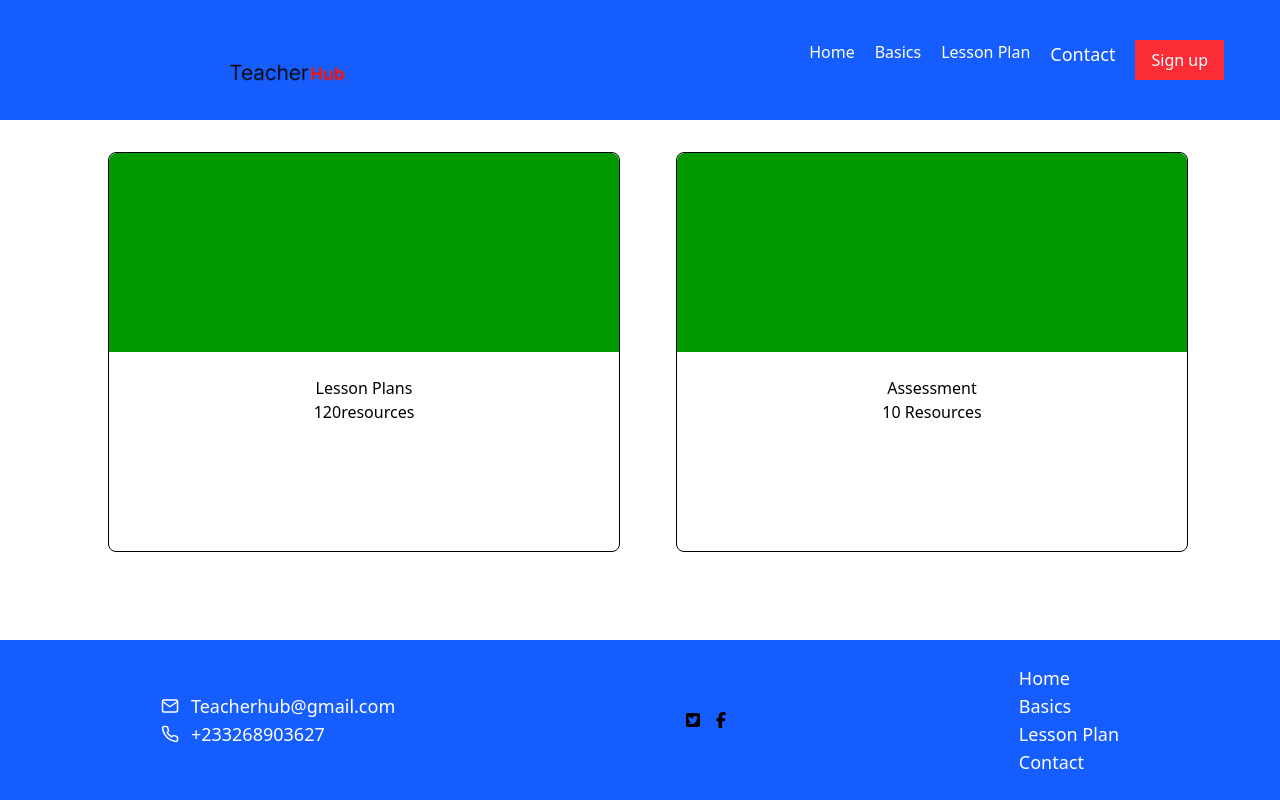
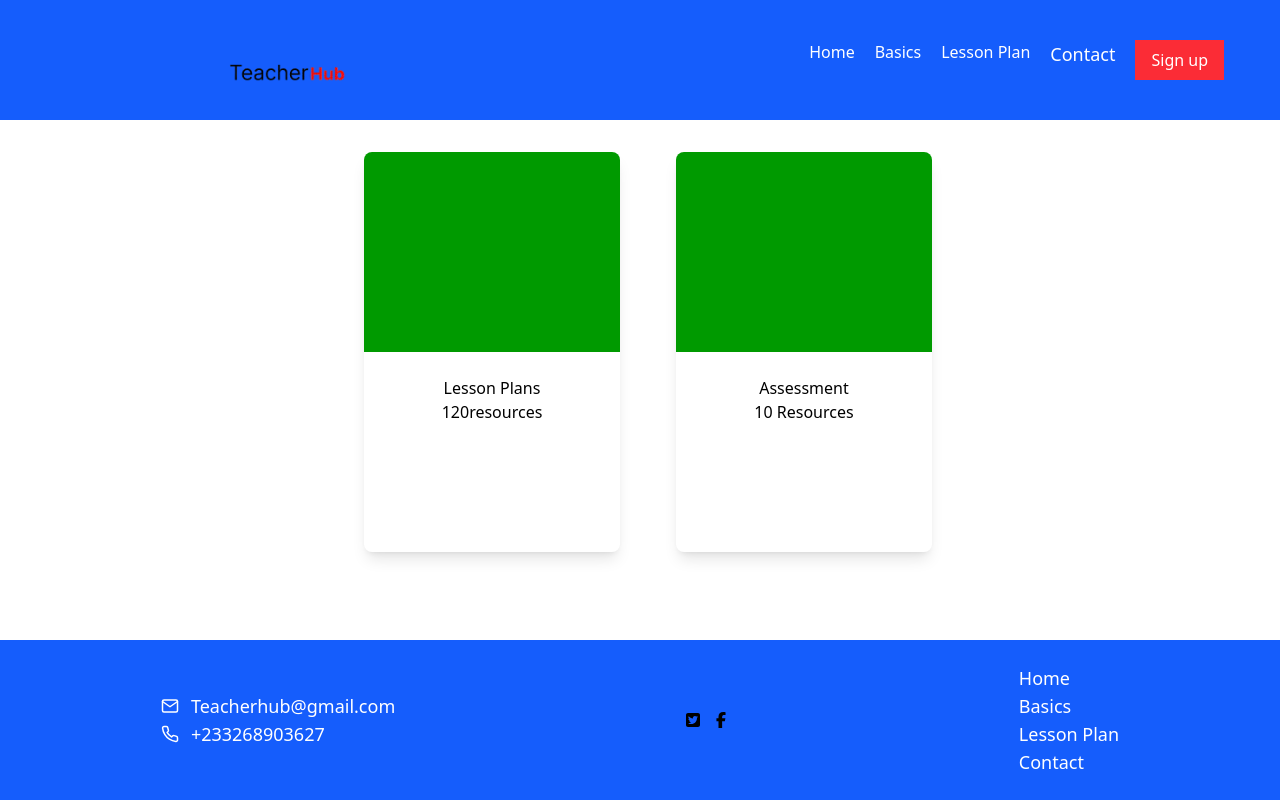
Before and after one commit to azongoismail/Teacher-Companion-React-App, a React (Vite) app: page /basic8 in a window 1280 px wide. Built offline with nearby package versions, Linux system fonts and the light colour scheme.

Commit message:
styled basic 8 page

```diff
--- a/src/Pages/Basic8.jsx
+++ b/src/Pages/Basic8.jsx
@@ -1,17 +1,13 @@
 import React from 'react'
 import LessonPlanPage from '../components/LessonPlanPage'
 import Assessment from '../components/Assessment'
-import { Link } from 'react-router-dom'
+
 
 const Basic8 = () => {
   return (
     <div className='flex flex-1 flex-col mx-auto py-4 sm:flex-row md:gap-10 '>
-     <Link to='/basicLessonPlanPage'>
      <LessonPlanPage />
-     </Link>
-      <Link to='/basic8AssessmentPage'>
-      <Assessment />
-      </Link>
+     <Assessment />
     </div>
   )
 }
--- a/src/components/Assessment.jsx
+++ b/src/components/Assessment.jsx
@@ -1,10 +1,11 @@
 import React from 'react'
+import {Link} from 'react-router-dom'
 
 const Assessment = () => {
   return (
-    <div className='border border-black ml-4 mt-4 w-[60vw] h-[30vh] text-center rounded-lg drop-shadow-4xlg sm:w-[40vw] sm:h-[50vh]'>
+    <div className=' ml-4 mt-4 w-[60vw] h-[30vh] text-center rounded-lg shadow-lg sm:w-[20vw] sm:h-[50vh]'>
         <div className='bg-[#009A00] w-full h-[50%] mb-6 rounded-t-lg'></div>
-        <h1>Assessment</h1>
+       <h1> <Link to="/basic8AssessmentPage">Assessment</Link></h1>
         <p>10 Resources</p>
 
     </div>
--- a/src/components/LessonPlanPage.jsx
+++ b/src/components/LessonPlanPage.jsx
@@ -1,11 +1,12 @@
 import React from 'react'
+import { Link} from 'react-router-dom'
 
 const LessonPlanPage = () => {
   return (
     <>
-    <div className=' flex border border-black flex-col ml-4 mt-4 w-[60vw] h-[30vh] text-center rounded-lg sm:w-[40vw] sm:h-[50vh] '>
+    <div className=' flex flex-col ml-4 mt-4 w-[60vw] h-[30vh] text-center shadow-lg rounded-lg sm:w-[20vw] sm:h-[50vh] '>
     <div className='bg-[#009A00] w-full h-[50%] mb-6 rounded-t-lg' ></div>
-      <h1>Lesson Plans</h1>
+      <h1><Link to="/basicLessonPlanPage">Lesson Plans</Link></h1>
       <h3>120resources</h3>
     </div>
     </>
```
